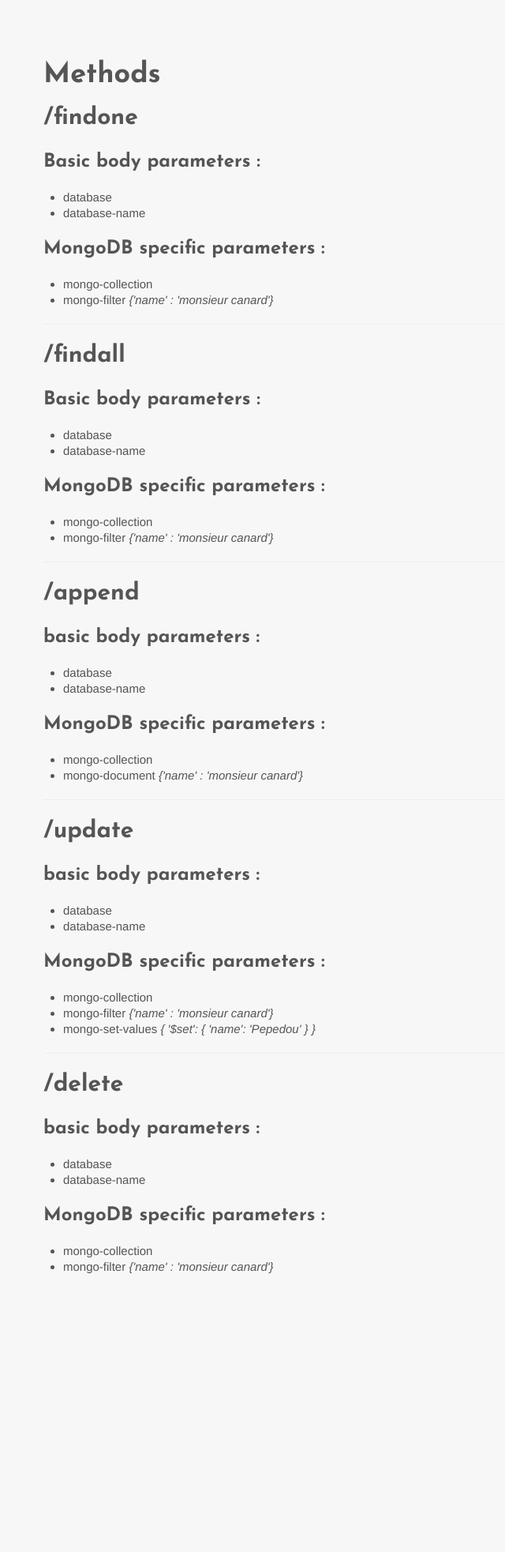
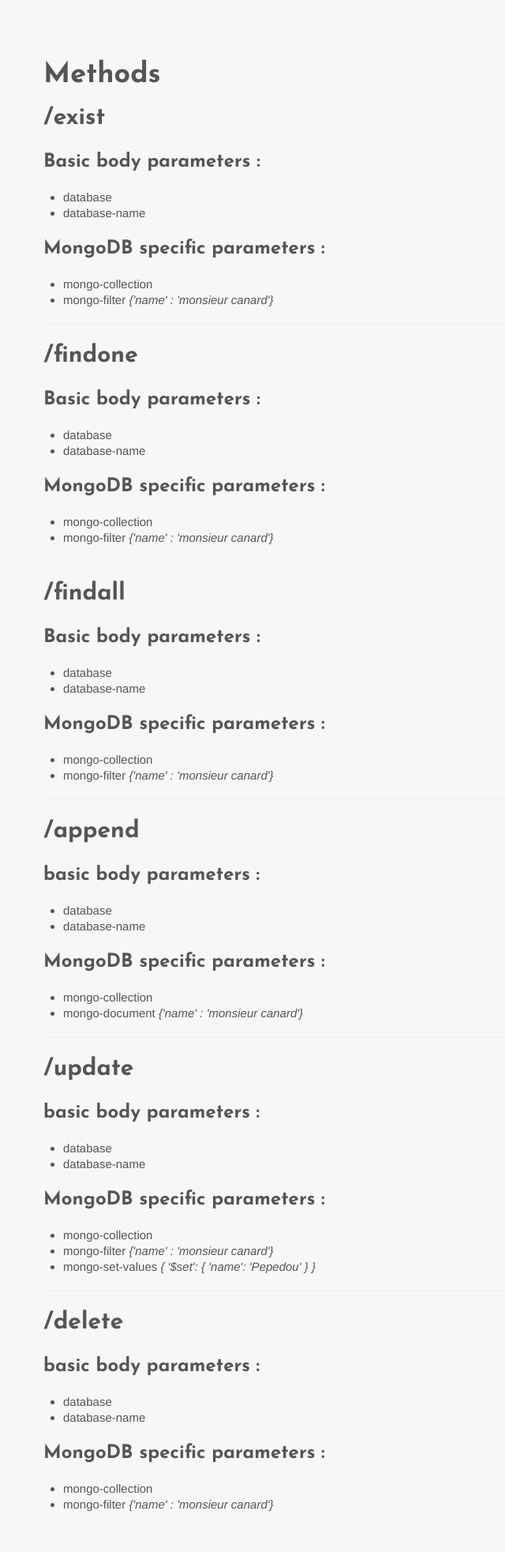
Before and after one commit to Aqueuse/restDB, a Flask app: page /welcome in a window 1280 px wide. Shown: the whole page at 79% size, without its empty margins (0-640 px from the left). Before the commit the page ends 1613 px from the top, so only its background shows below. Run offline with Flask 2, Linux system fonts and the light colour scheme.

Commit message:
append an handful "exist" route to test if a document exist

```diff
--- a/main.py
+++ b/main.py
@@ -4,6 +4,33 @@
 from security.security import is_authorized
 
 app = Flask(__name__)
+
+
+@app.route('/exist', methods=['POST'])
+def exist():
+    if not is_authorized(request.remote_addr):
+        return "Null"
+
+    database_arguments = {
+        "database": request.form['database'],
+        "database-name": request.form['database-name'],
+        "mongo-collection": request.form['mongo-collection'],
+        "mongo-filter": request.form['mongo-filter']
+    }
+
+    for key, value in database_arguments.items():
+        if value == "None":
+            return "POST parameter " + key + " is missing"
+
+    if database_arguments["database"] == "mongodb":
+        result = mongodb.exist_in_collection(
+            database_arguments["database-name"],
+            database_arguments["mongo-collection"],
+            database_arguments["mongo-filter"]
+        )
+        return "{'result':"+str(result)+"}"
+    else:
+        return "{'result':'database not recognized'}"
 
 
 @app.route('/findone', methods=['POST'])
--- a/templates/welcome.html
+++ b/templates/welcome.html
@@ -4,6 +4,17 @@
 
 <xmp theme="simplex" style="display:none;">
 # Methods
+
+## /exist
+### Basic body parameters :
+* database
+* database-name
+
+### MongoDB specific parameters :
+* mongo-collection
+* mongo-filter _ {'name' : 'monsieur canard'} _
+
+---
 
 ## /findone
 ### Basic body parameters :
```
Also changed, not shown: databases/MongoDB.py (+11 -0 lines).
